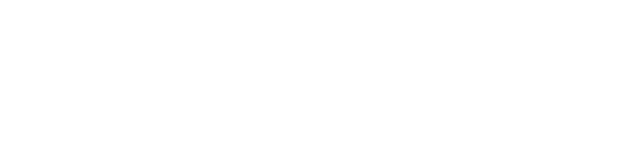
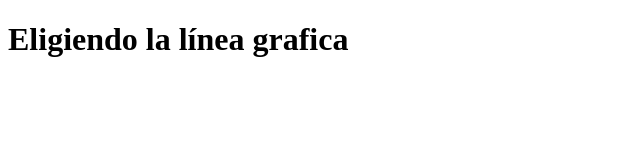
Before and after one commit to JosephLopB/javascript-3168940, a plain HTML site: page 03_Base_datos_comic/index.html in a window 1280 px wide. Shown: the whole page, without its empty margins (0-640 px from the left). Drawn offline with Linux system fonts and the light colour scheme.

```diff
--- a/03_Base_datos_comic/index.html
+++ b/03_Base_datos_comic/index.html
@@ -8,6 +8,9 @@
 <body>
 
 
+    <h1>Eligiendo la línea grafica</h1>
+
+
     <script src="app.js"></script>
     <script src="dtb.js"></script>
 </body>
```
